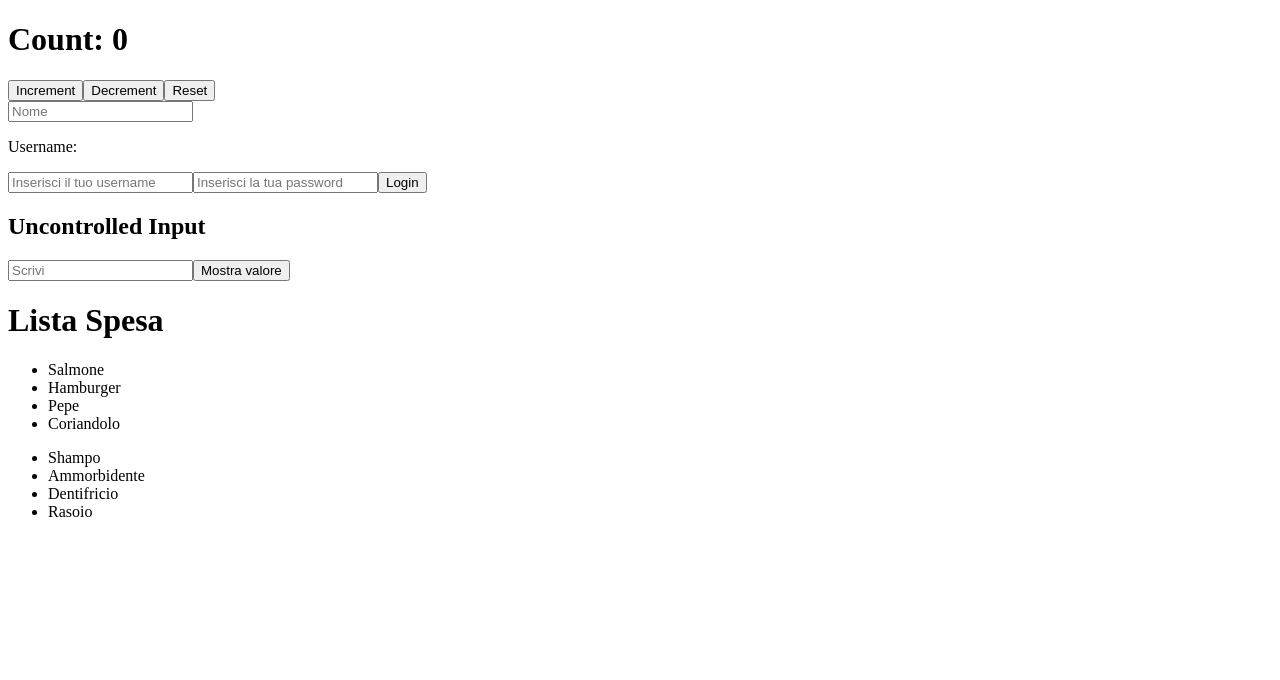
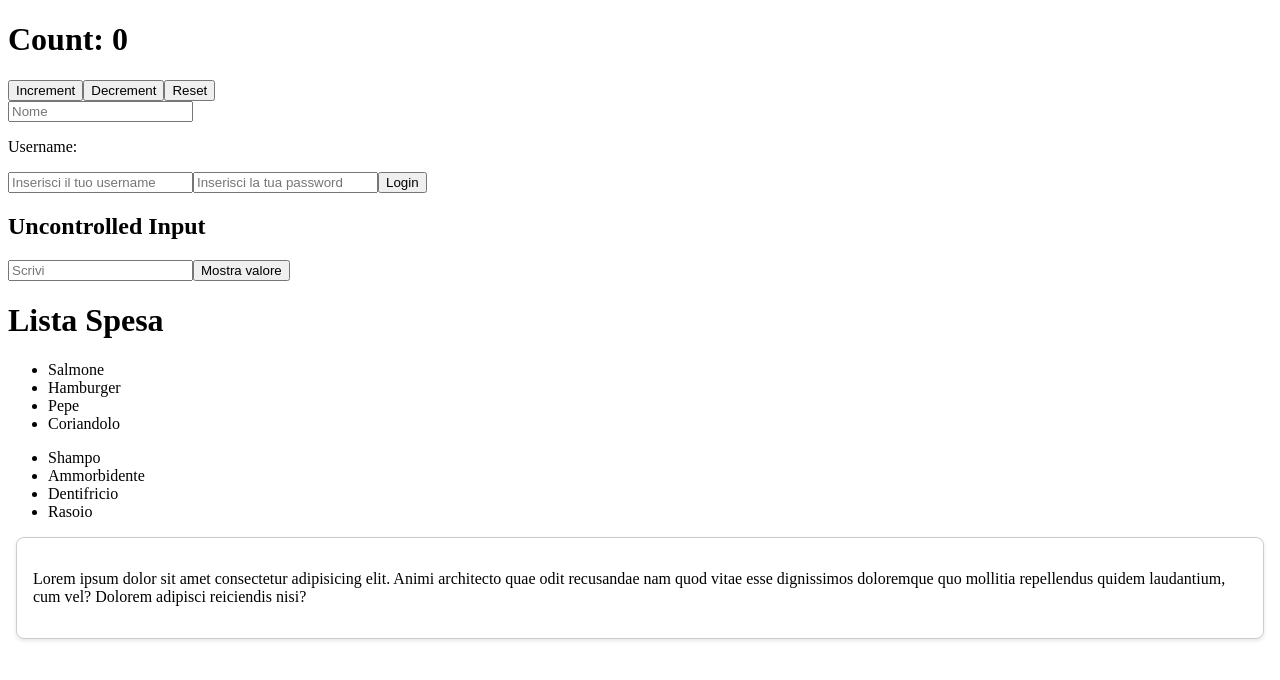
Before and after one commit to Rodobrodo2/React, a React (Vite) app in the folder react-es/: page / in a window 1280 px wide. Shown: the top 680 px of the page. Built offline with nearby package versions, Linux system fonts and the light colour scheme.

Commit message:
prop.children

```diff
--- a/react-es/src/App.jsx
+++ b/react-es/src/App.jsx
@@ -4,6 +4,7 @@ import TextInput from "./TextInput";
 import LoginForm from "./LoginForm";
 import UncontrolledInput from "./UncontrolledInput";
 import ItemList from "./ItemList";
+import Card from "./Card";
 
 const App = () => {
   const foodList = ["Salmone", "Hamburger", "Pepe", "Coriandolo"]
@@ -21,6 +22,9 @@ const App = () => {
         <ItemList items={foodList}/>
         <ItemList items={bathList}/>
       </div>
+      <Card>
+        <p>Lorem ipsum dolor sit amet consectetur adipisicing elit. Animi architecto quae odit recusandae nam quod vitae esse dignissimos doloremque quo mollitia repellendus quidem laudantium, cum vel? Dolorem adipisci reiciendis nisi?</p>
+      </Card>
     </>
   );
 }
--- /dev/null
+++ b/react-es/src/Card.jsx
@@ -0,0 +1,8 @@
+
+const Card = ({ children }) => {
+    return (
+        <div className="card">{children}</div>
+    )
+};
+
+export default Card;
--- a/react-es/src/index.css
+++ b/react-es/src/index.css
@@ -0,0 +1,8 @@
+.card {
+    border: 1px solid #ccc;
+    border-radius: 8px;
+    padding: 16px;
+    box-shadow: 0 2px 4px rgba(0, 0, 0, 0.1);
+    margin: 8px;
+    background-color: white;
+}
```
